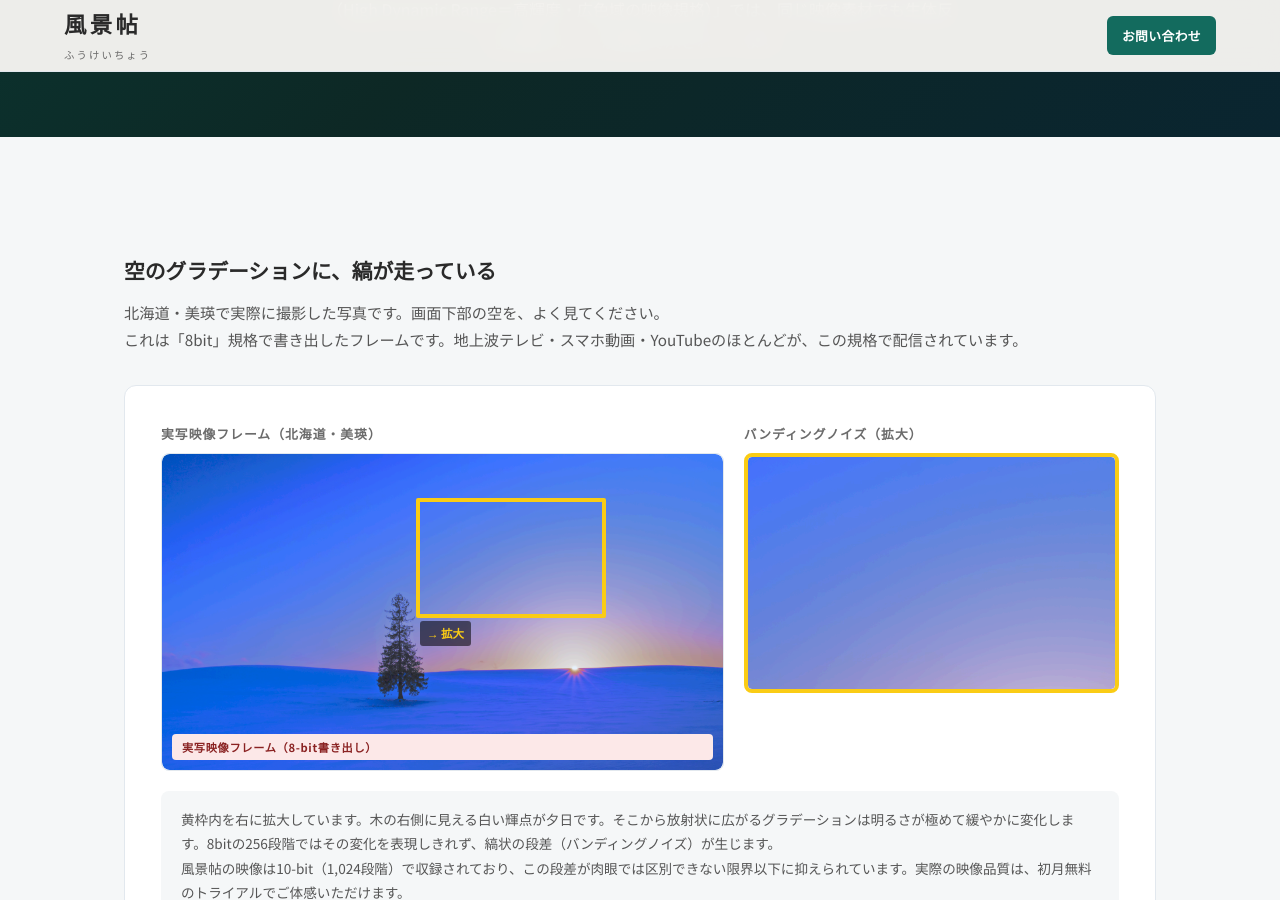
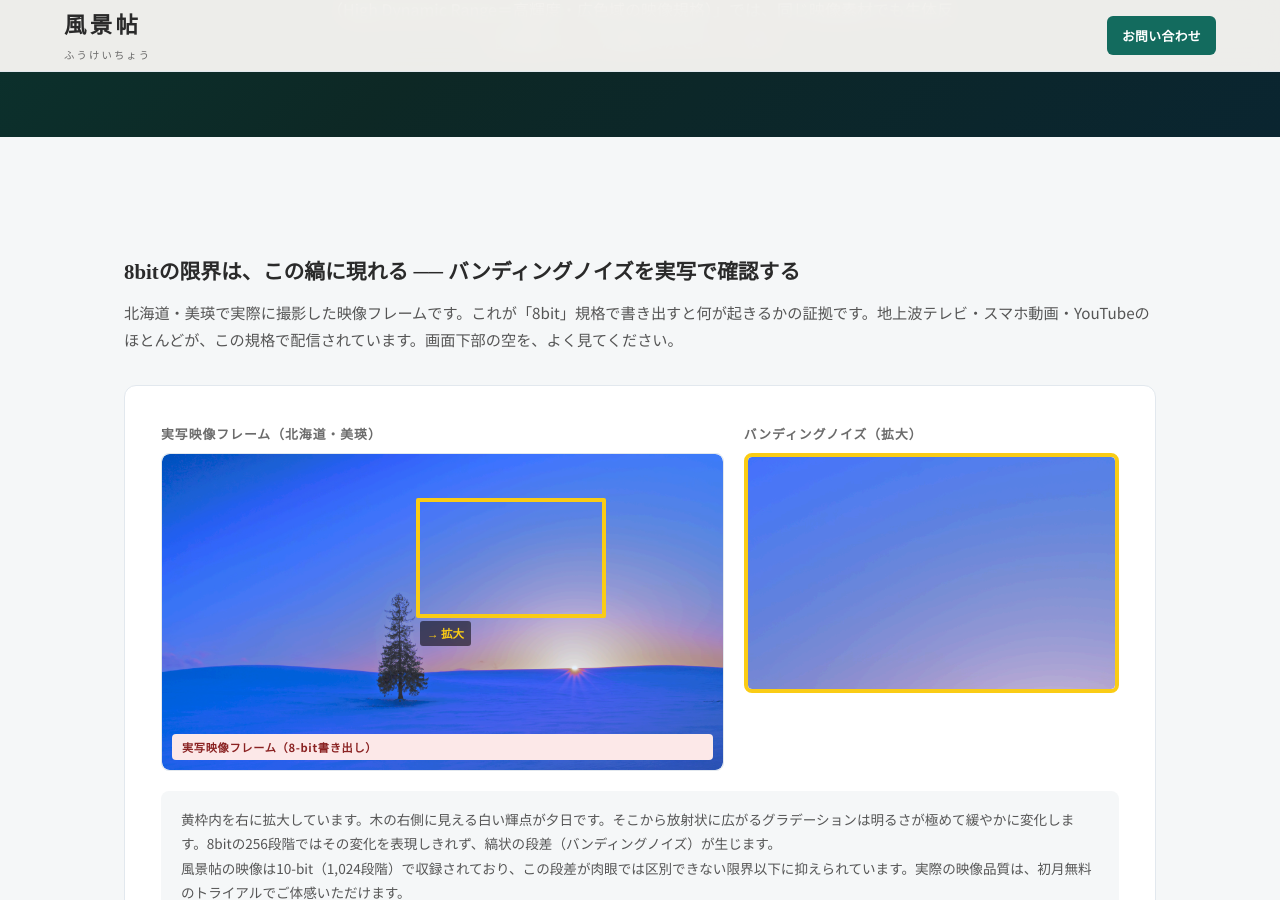
Before and after one commit to dr836gnypeq-ctrl/fukeichou-site, a Jekyll site: the page built from quality.html, in a window 1280 px wide and 900 px high, scrolled down 453 px. Built offline with Jekyll 4.4.1, drawn with Linux system fonts in a browser that asks for light colours; nearby versions of some CDN libraries.

Commit message:
quality: update banding h2 and section-desc for clarity

```diff
--- a/quality.html
+++ b/quality.html
@@ -105,8 +105,8 @@ canvas.ql-bit-canvas{height:40px}
 <!-- Banding visualization -->
 <section class="section" id="banding">
   <div class="container">
-    <h2 class="ev-section-sub">空のグラデーションに、縞が走っている</h2>
-    <p class="ev-section-desc">北海道・美瑛で実際に撮影した写真です。画面下部の空を、よく見てください。<br>これは「8bit」規格で書き出したフレームです。地上波テレビ・スマホ動画・YouTubeのほとんどが、この規格で配信されています。</p>
+    <h2 class="ev-section-sub">8bitの限界は、この縞に現れる ── バンディングノイズを実写で確認する</h2>
+    <p class="ev-section-desc">北海道・美瑛で実際に撮影した映像フレームです。これが「8bit」規格で書き出すと何が起きるかの証拠です。地上波テレビ・スマホ動画・YouTubeのほとんどが、この規格で配信されています。画面下部の空を、よく見てください。</p>
 
     <div class="ql-banding-wrap">
 
```
